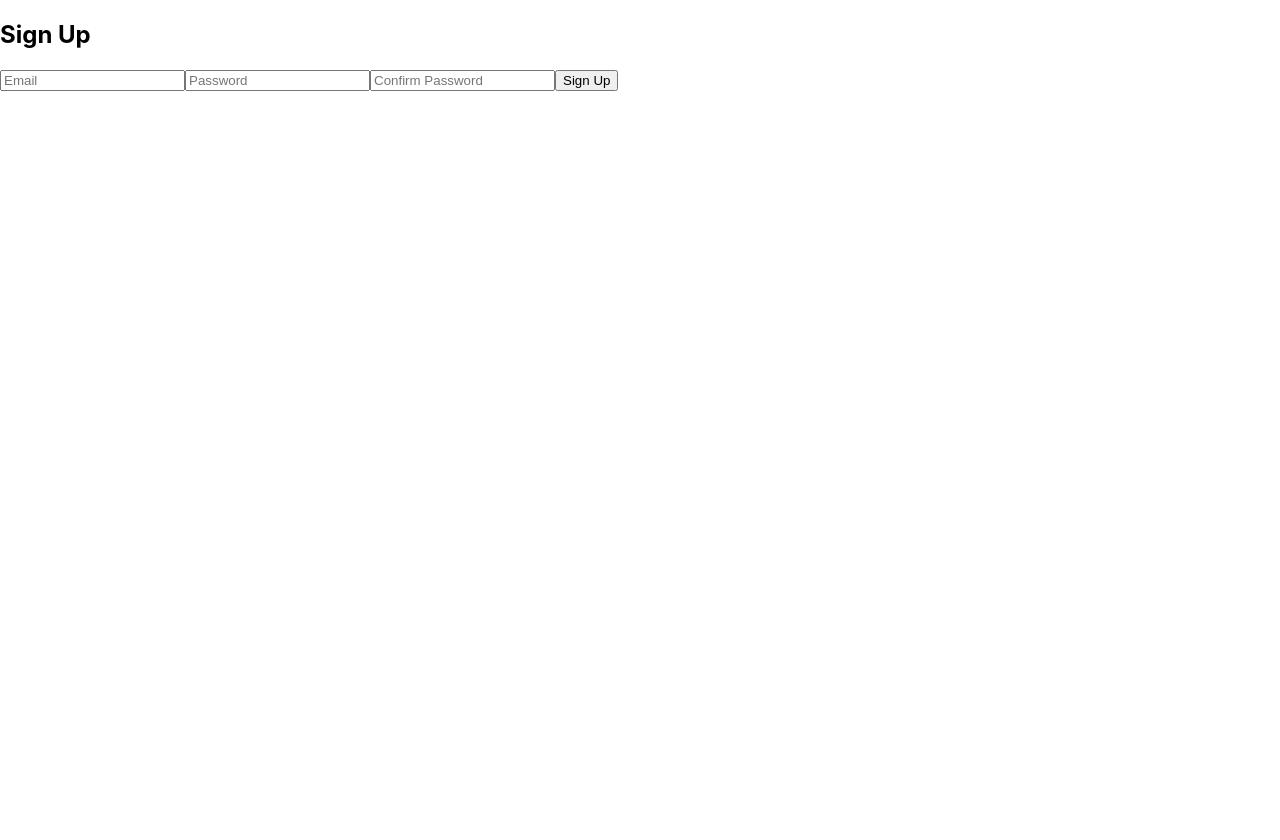
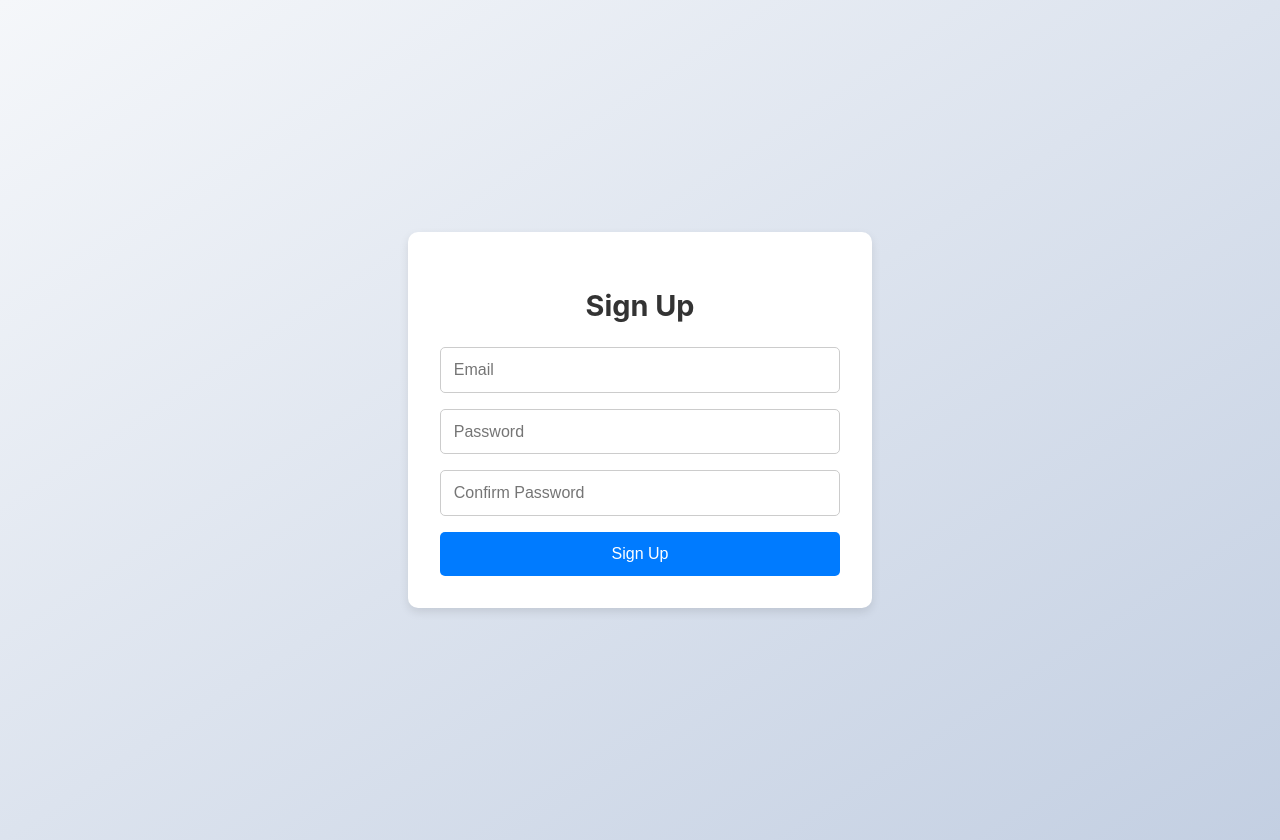
Before and after one commit to mlutterbach/expense-tracker-ui, a React (Create React App) app: page /signup in a window 1280 px wide. Before the commit the page ends 800 px from the top, so only its background shows below. Built offline with nearby package versions, Linux system fonts and the light colour scheme.

Commit message:
Added style to Sign up/in

```diff
--- a/src/components/Auth/Login.js
+++ b/src/components/Auth/Login.js
@@ -1,9 +1,10 @@
 import React, { useState } from "react";
 import { useNavigate } from "react-router-dom";
 import api from "../../api";
+import "../../styles/Auth.css";
 
 const Login = () => {
-  const [formData, setFormData] = useState({email: "", password: "" });
+  const [formData, setFormData] = useState({ email: "", password: "" });
   const [error, setError] = useState("");
   const navigate = useNavigate();
 
@@ -12,14 +13,15 @@ const Login = () => {
     try {
       const response = await api.post("/login", formData);
       localStorage.setItem("token", response.data.token);
-      alert("Login successful! Redirect to dashboard.")
+      alert("Login successful! Redirect to dashboard.");
     } catch (err) {
       setError("Invalid email or password");
     }
   };
 
   return (
-    <div>
+    <div className="auth-container">
+      <div className="auth-box">
         <h2>Login</h2>
         {error && <p style={{ color: "red" }}>{error}</p>}
         <form onSubmit={handleSubmit}>
@@ -34,17 +36,18 @@ const Login = () => {
             type="password"
             placeholder="Password"
             value={formData.password}
-          onChange={(e) => setFormData({ ...formData, password: e.target.value })}
+            onChange={(e) =>
+              setFormData({ ...formData, password: e.target.value })
+            }
             required
           />
           <button type="submit">Login</button>
         </form>
         <p>
           Don't have an account?{" "}
-        <button onClick={() => navigate("/signup")} style={{ color: "blue", background: "none", border: "none", cursor: "pointer" }}>
-          Register Here
-        </button>
+          <button onClick={() => navigate("/signup")}>Register Here</button>
         </p>
+      </div>
     </div>
   );
 };
--- a/src/components/Auth/Signup.js
+++ b/src/components/Auth/Signup.js
@@ -1,10 +1,15 @@
 import React, { useState } from "react";
 import { useNavigate } from "react-router-dom";
 import api from "../../api";
+import "../../styles/Auth.css";
 
 const Signup = () => {
-  const [formData, setFormData] = useState({email: "", password: "", password_confirmation:"" });
-  const [error, seterror] = useState("");
+  const [formData, setFormData] = useState({
+    email: "",
+    password: "",
+    password_confirmation: "",
+  });
+  const [error, setError] = useState("");
   const navigate = useNavigate();
 
   const handleSubmit = async (e) => {
@@ -12,15 +17,16 @@ const Signup = () => {
     try {
       const response = await api.post("/signup", formData);
       localStorage.setItem("token", response.data.token);
-      alert("Signup successful! Redirect to login or dashboard.")
+      alert("Signup successful! Redirect to login or dashboard.");
       navigate("/expenses");
     } catch (err) {
-      seterror(err.response.data.errors.join(", "));
+      setError(err.response.data.errors.join(", "));
     }
   };
 
   return (
-    <div>
+    <div className="auth-container">
+      <div className="auth-box">
         <h2>Sign Up</h2>
         {error && <p style={{ color: "red" }}>{error}</p>}
         <form onSubmit={handleSubmit}>
@@ -28,26 +34,36 @@ const Signup = () => {
             type="email"
             placeholder="Email"
             value={formData.email}
-          onChange={(e) => setFormData({ ...formData, email: e.target.value })}
+            onChange={(e) =>
+              setFormData({ ...formData, email: e.target.value })
+            }
             required
           />
           <input
             type="password"
             placeholder="Password"
             value={formData.password}
-          onChange={(e) => setFormData({ ...formData, password: e.target.value })}
+            onChange={(e) =>
+              setFormData({ ...formData, password: e.target.value })
+            }
             required
           />
           <input
             type="password"
             placeholder="Confirm Password"
             value={formData.password_confirmation}
-          onChange={(e) => setFormData({ ...formData, password_confirmation: e.target.value })}
+            onChange={(e) =>
+              setFormData({
+                ...formData,
+                password_confirmation: e.target.value,
+              })
+            }
             required
           />
           <button type="submit">Sign Up</button>
         </form>
       </div>
+    </div>
   );
 };
 
```
Lines whose indentation alone changed are shown as unchanged.
